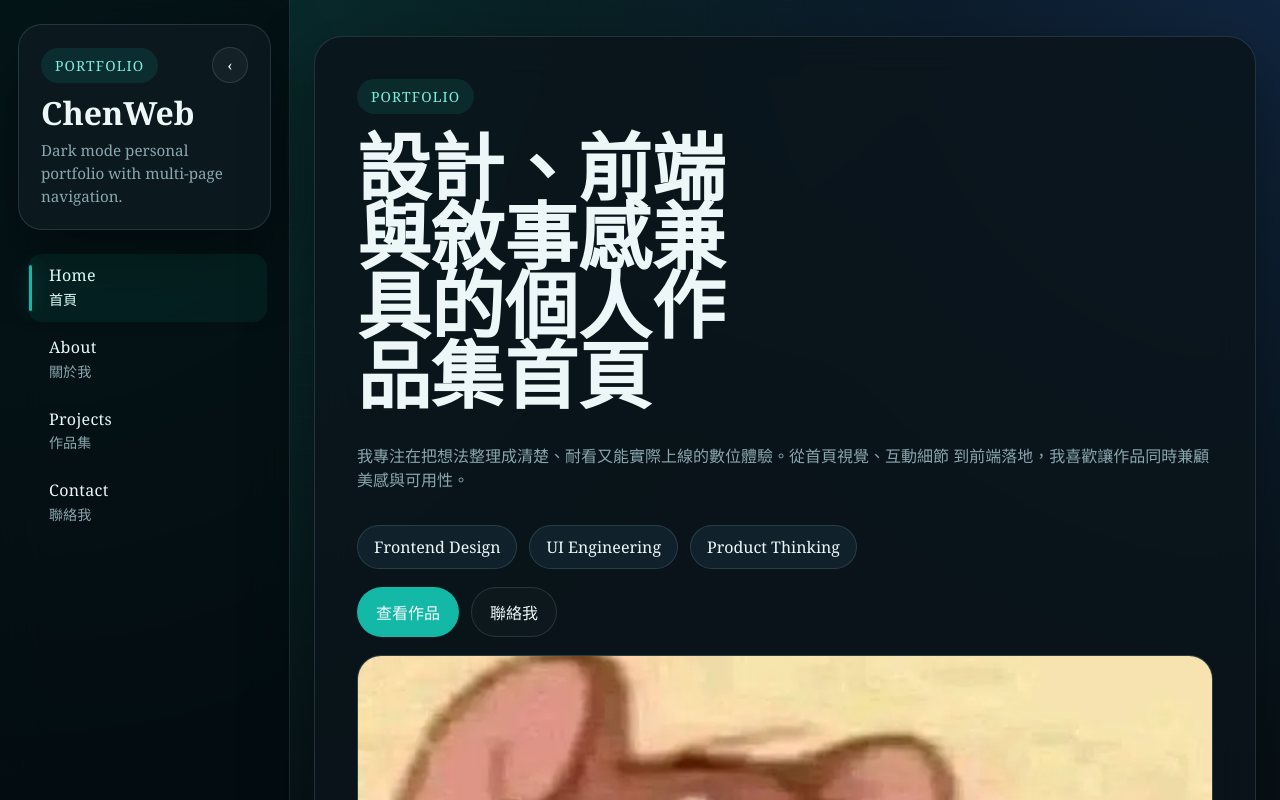
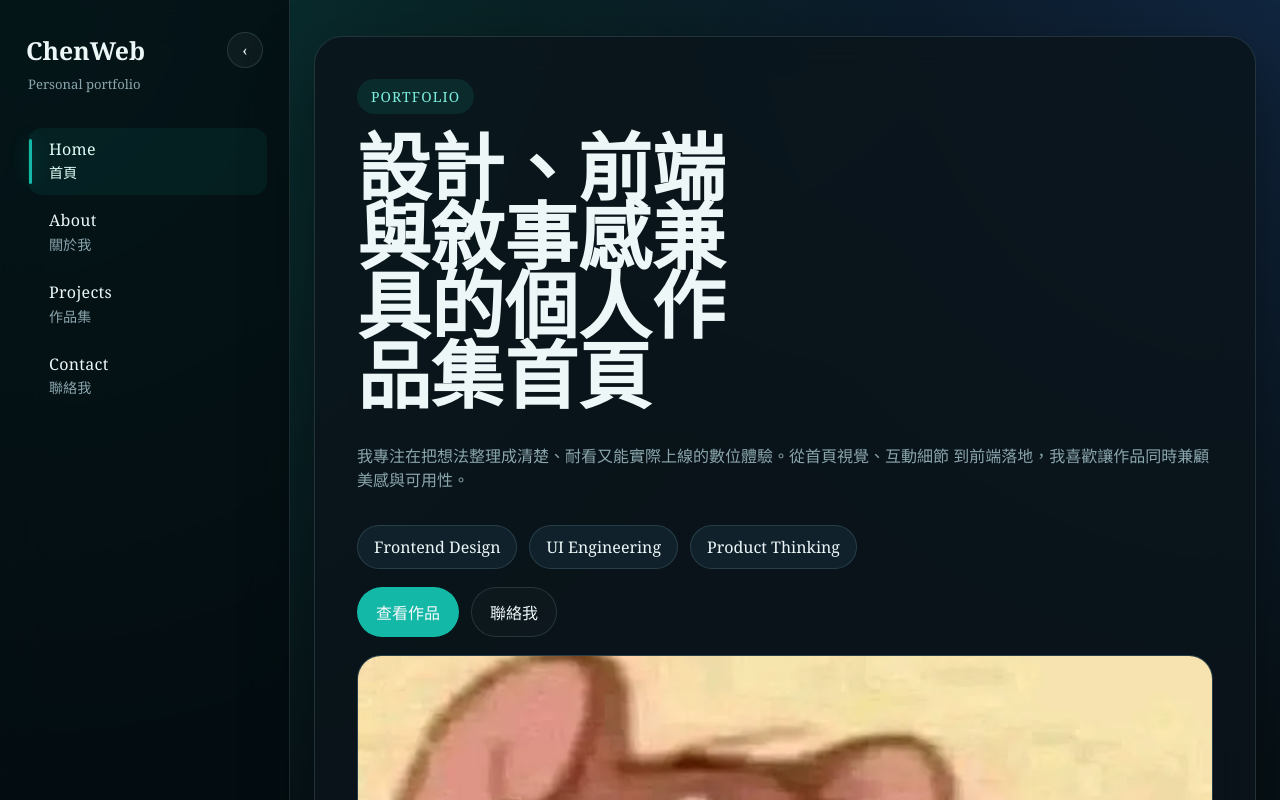
Before and after one commit to J4562694/chenWeb, a Next.js app in the folder frontend/: page / in a window 1280 px wide. Shown: the top 800 px of the page. Built offline with nearby package versions, Linux system fonts and the light colour scheme.

Commit message:
Refine sidebar header layout

```diff
--- a/frontend/src/app/globals.css
+++ b/frontend/src/app/globals.css
@@ -107,12 +107,12 @@ textarea {
 }
 
 .sidebar-brand {
-  padding: 22px;
-  border-radius: 24px;
-  background: rgba(14, 27, 35, 0.82);
-  border: 1px solid var(--border);
-  box-shadow: var(--shadow);
-  transition: padding 220ms ease, background 220ms ease, border-color 220ms ease, box-shadow 220ms ease;
+  padding: 8px 8px 10px;
+  border-radius: 0;
+  background: transparent;
+  border: 0;
+  box-shadow: none;
+  transition: padding 220ms ease;
 }
 
 .sidebar-brand-header {
@@ -133,8 +133,8 @@ textarea {
 }
 
 .sidebar-brand-mark {
-  margin: 10px 0 0;
-  font-size: 1.05rem;
+  margin: 8px 0 0;
+  font-size: 0.95rem;
   letter-spacing: 0.08em;
   line-height: 1;
   color: var(--text);
@@ -142,8 +142,7 @@ textarea {
 }
 
 .sidebar-brand-name {
-  margin-top: 14px;
-  font-size: 2rem;
+  font-size: 1.55rem;
   line-height: 1;
   color: var(--text);
 }
@@ -154,9 +153,10 @@ textarea {
 }
 
 .sidebar-brand-subtitle {
-  margin-top: 10px;
-  font-size: 0.95rem;
-  line-height: 1.5;
+  margin-top: 8px;
+  margin-left: 2px;
+  font-size: 0.82rem;
+  line-height: 1.35;
 }
 
 .sidebar-toggle {
@@ -236,11 +236,7 @@ textarea {
 }
 
 .site-sidebar-collapsed .sidebar-brand {
-  padding: 12px 10px;
-  border-radius: 18px;
-  background: rgba(255, 255, 255, 0.02);
-  border-color: rgba(164, 210, 216, 0.08);
-  box-shadow: none;
+  padding: 4px 2px 8px;
 }
 
 .site-sidebar-collapsed .sidebar-brand-header {
--- a/frontend/src/components/site-sidebar.tsx
+++ b/frontend/src/components/site-sidebar.tsx
@@ -16,7 +16,7 @@ export function SiteSidebar({ isCollapsed, onToggle }: SiteSidebarProps) {
     <aside className={isCollapsed ? "site-sidebar site-sidebar-collapsed" : "site-sidebar"}>
       <div className="sidebar-brand">
         <div className="sidebar-brand-header">
-          {!isCollapsed ? <span className="eyebrow">Portfolio</span> : null}
+          {!isCollapsed ? <h1 className="sidebar-brand-name">ChenWeb</h1> : null}
           <button
             type="button"
             className="sidebar-toggle"
@@ -28,12 +28,7 @@ export function SiteSidebar({ isCollapsed, onToggle }: SiteSidebarProps) {
           </button>
         </div>
         {!isCollapsed ? (
-          <>
-            <h1 className="sidebar-brand-name">ChenWeb</h1>
-            <p className="sidebar-brand-subtitle">
-              Dark mode personal portfolio with multi-page navigation.
-            </p>
-          </>
+          <p className="sidebar-brand-subtitle">Personal portfolio</p>
         ) : (
           <h1 className="sidebar-brand-mark">CW</h1>
         )}
```
